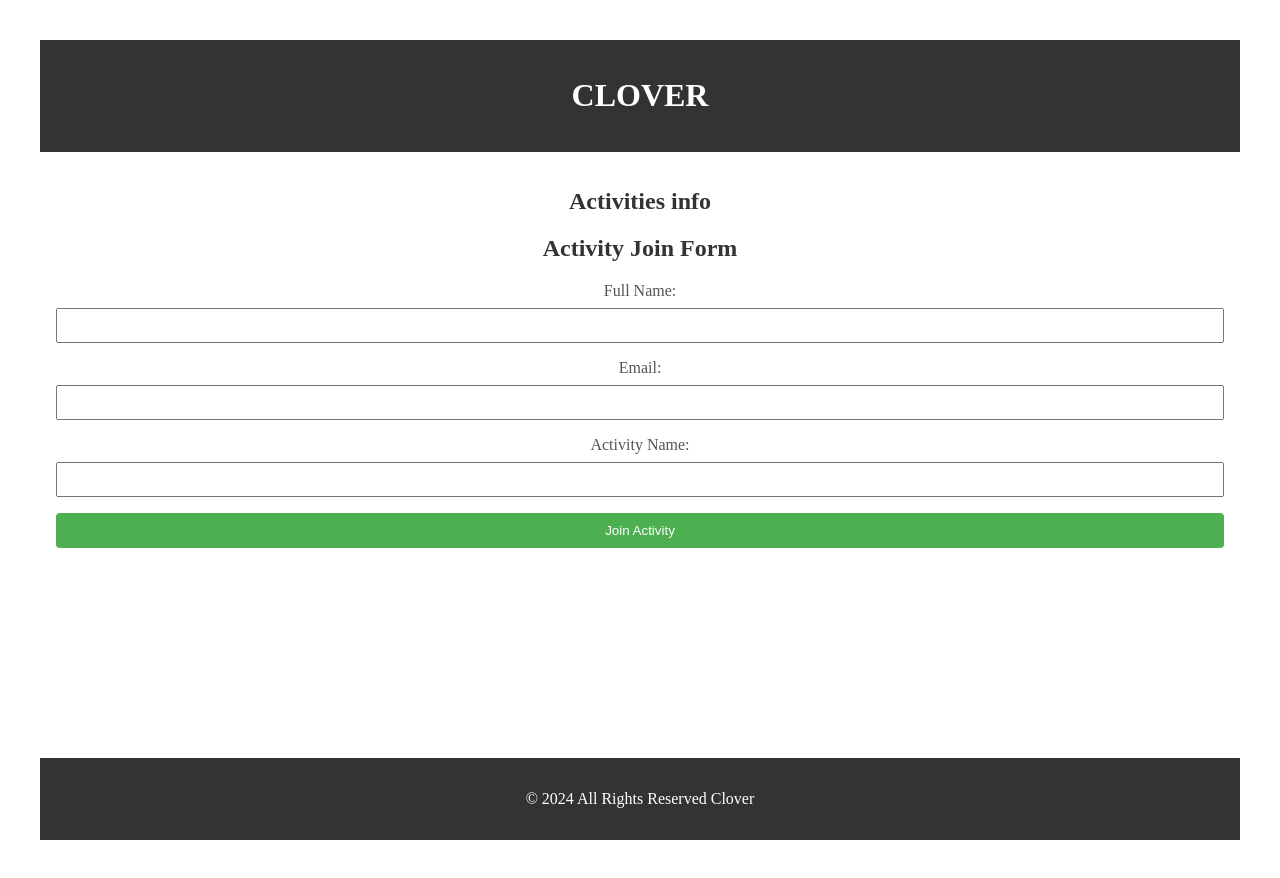
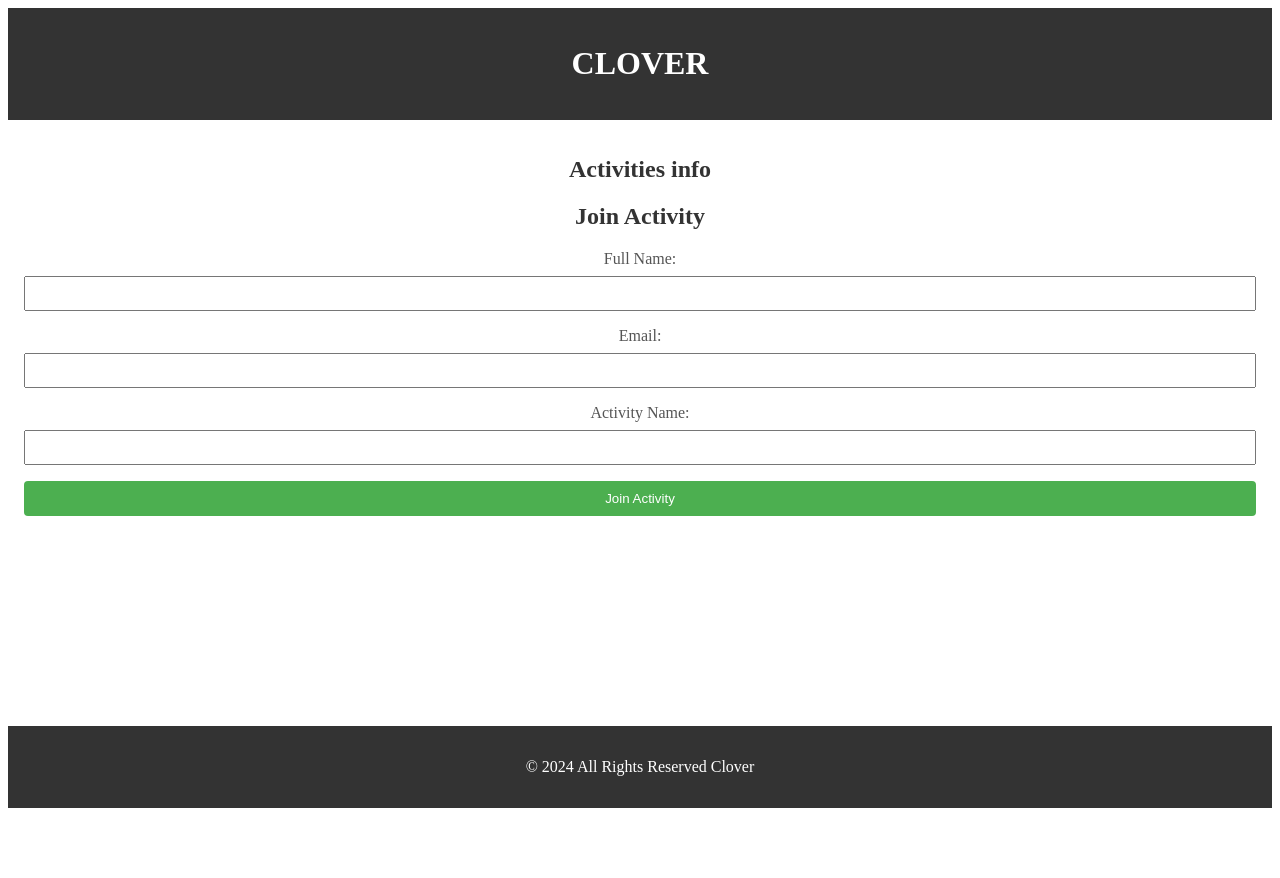
Before and after one commit to juannlowe/clover-app, a React (Vite) app: page / in a window 1280 px wide. After the commit the page ends 816 px from the top, so only its background shows below. Built offline with nearby package versions, Linux system fonts and the light colour scheme.

Commit message:
update css will change it to ui

```diff
--- a/src/App.css
+++ b/src/App.css
@@ -1,7 +1,7 @@
 #root {
   max-width: 1280px;
-  margin: 0 auto;
-  padding: 2rem;
+  margin: 0;
+  padding: 0;
   text-align: center;
 }
 
--- a/src/components/ActivityForm.jsx
+++ b/src/components/ActivityForm.jsx
@@ -12,7 +12,7 @@ const ActivityForm = () => {
 
   return (
     <form onSubmit={handleSubmit}>
-      <h2>Activity Join Form</h2>
+      <h2>Join Activity</h2>
 
       <label htmlFor="fullName">Full Name:</label>
       <input
```
